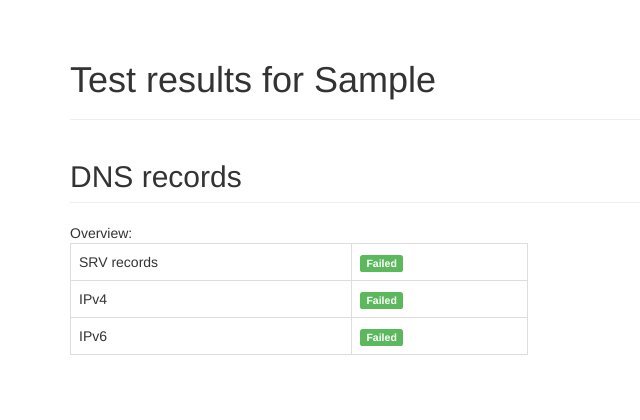
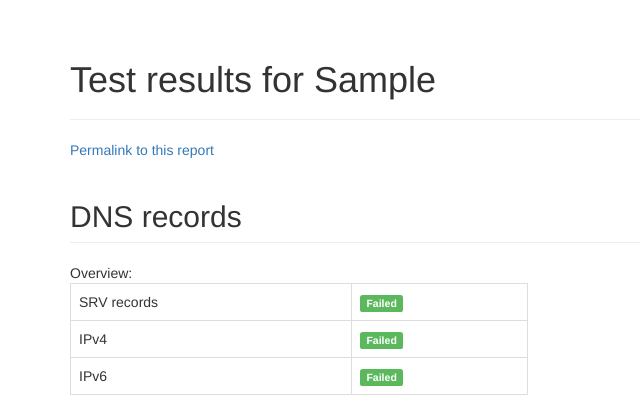
Before and after one commit to mathiasertl/django-xmpp-server-test, a Django app: template xmpp_server_test/server_test/templates/server_test/server_detail.html in a window 1280 px wide. Shown: the part 52-472 px from the top of the page, without its empty margins (0-640 px from the left). Run offline with Django 3.2, Linux system fonts and the light colour scheme; tables that the repository leaves empty hold one stand-in row (values such as "Sample post"); the template is opened without the code that fills it: values that come from a table or form of the project are taken from there, most other values are stand-ins (such as "Sample title", 1, 10 or a date in 2020); parts of the project's set-up code (start-up, migrations or seed data) failed here and were passed over; some libraries are stand-ins or nearby versions.

Commit message:
display permalink

```diff
--- a/xmpp_server_test/server_test/templates/server_test/server_detail.html
+++ b/xmpp_server_test/server_test/templates/server_test/server_detail.html
@@ -5,5 +5,6 @@
 {% block pagetitle %}{% blocktrans with domain=server.domain %}Test results for {{ domain }}{% endblocktrans %}{%endblock %}
 
 {% block body %}
+<a href="{{ test.get_absolute_url }}">{% trans "Permalink to this report" %}</a>
 {% include "server_test/test.html" %}
 {% endblock body %}
```
